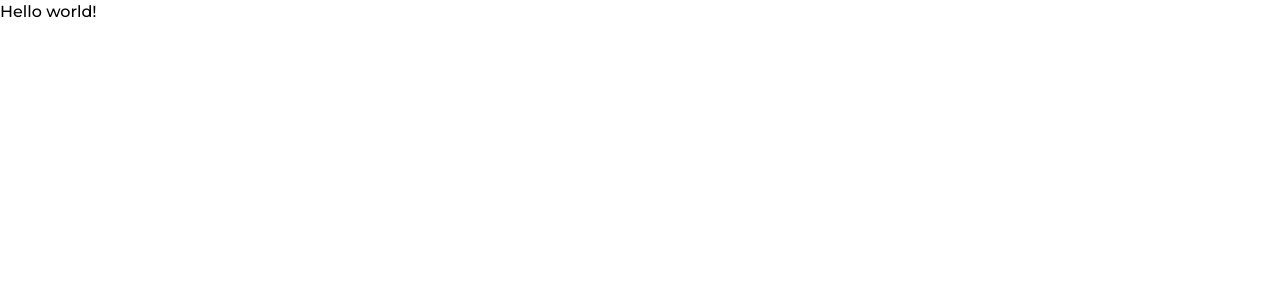
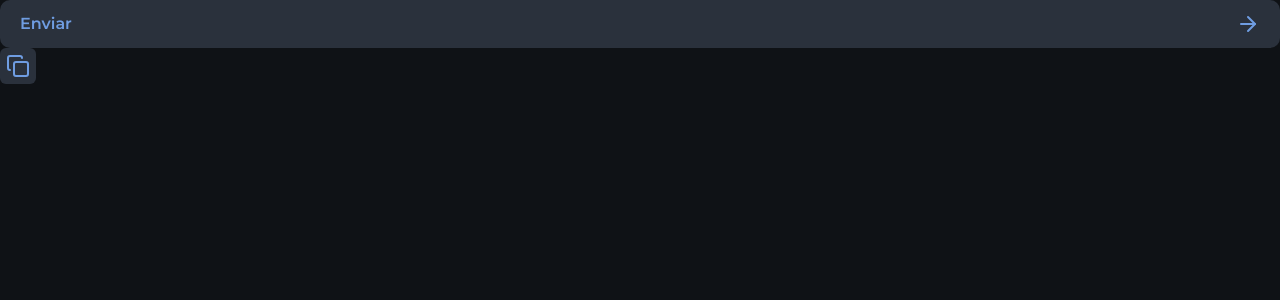
Before and after one commit to bduarte10/devstage, a Next.js app: page / in a window 1280 px wide. Shown: the top 300 px of the page. Built offline with nearby package versions, Linux system fonts and the light colour scheme.

Commit message:
feat: adiciona novos componentes de botão e ícone, e atualiza o layout da página inicial

```diff
--- a/package.json
+++ b/package.json
@@ -10,6 +10,7 @@
   },
   "dependencies": {
     "@tailwindcss/postcss": "^4.0.7",
+    "lucide-react": "^0.475.0",
     "next": "15.1.7",
     "postcss": "^8.5.2",
     "react": "^19.0.0",
--- a/src/app/layout.tsx
+++ b/src/app/layout.tsx
@@ -24,7 +24,7 @@
 }>) {
   return (
     <html lang="pt-BR" className={`${oxanium.variable} ${montserrat.variable}`}>
-      <body>{children}</body>
+      <body className="bg-gray-900 text-gray-100 antialiased">{children}</body>
     </html>
   );
 }
--- a/src/app/page.tsx
+++ b/src/app/page.tsx
@@ -1,7 +1,18 @@
+import { Button } from "@/components/button";
+import { IconButton } from "@/components/icon-button";
+import { ArrowRight, Copy } from "lucide-react";
+
 export default function Home() {
   return (
     <main>
-      <div> Hello world!</div>
+      <Button>
+        Enviar
+        <ArrowRight />
+      </Button>
+
+      <IconButton>
+        <Copy />
+      </IconButton>
     </main>
   );
 }
--- /dev/null
+++ b/src/components/button.tsx
@@ -0,0 +1,13 @@
+/* eslint-disable @typescript-eslint/no-empty-object-type */
+import { ComponentProps } from "react";
+
+interface ButtonProps extends ComponentProps<"button"> {}
+
+export function Button(props: ButtonProps) {
+  return (
+    <button
+      className="flex justify-between items-center px-5 h-12 bg-gray-500 text-blue font-semibold rounded-xl w-full cursor-pointer transition-colors duration-300 hover:bg-blue hover:text-gray-900"
+      {...props}
+    />
+  );
+}
--- /dev/null
+++ b/src/components/icon-button.tsx
@@ -0,0 +1,13 @@
+/* eslint-disable @typescript-eslint/no-empty-object-type */
+import { ComponentProps } from "react";
+
+interface IconButtonProps extends ComponentProps<"button"> {}
+
+export function IconButton(props: IconButtonProps) {
+  return (
+    <button
+      className="p-1.5 bg-gray-500 text-blue font-semibold rounded-md cursor-pointer transition-colors duration-300 hover:bg-blue hover:text-gray-900"
+      {...props}
+    />
+  );
+}
```
Also changed, not shown: 1 other file (tests, documents, lock files or other folders).
